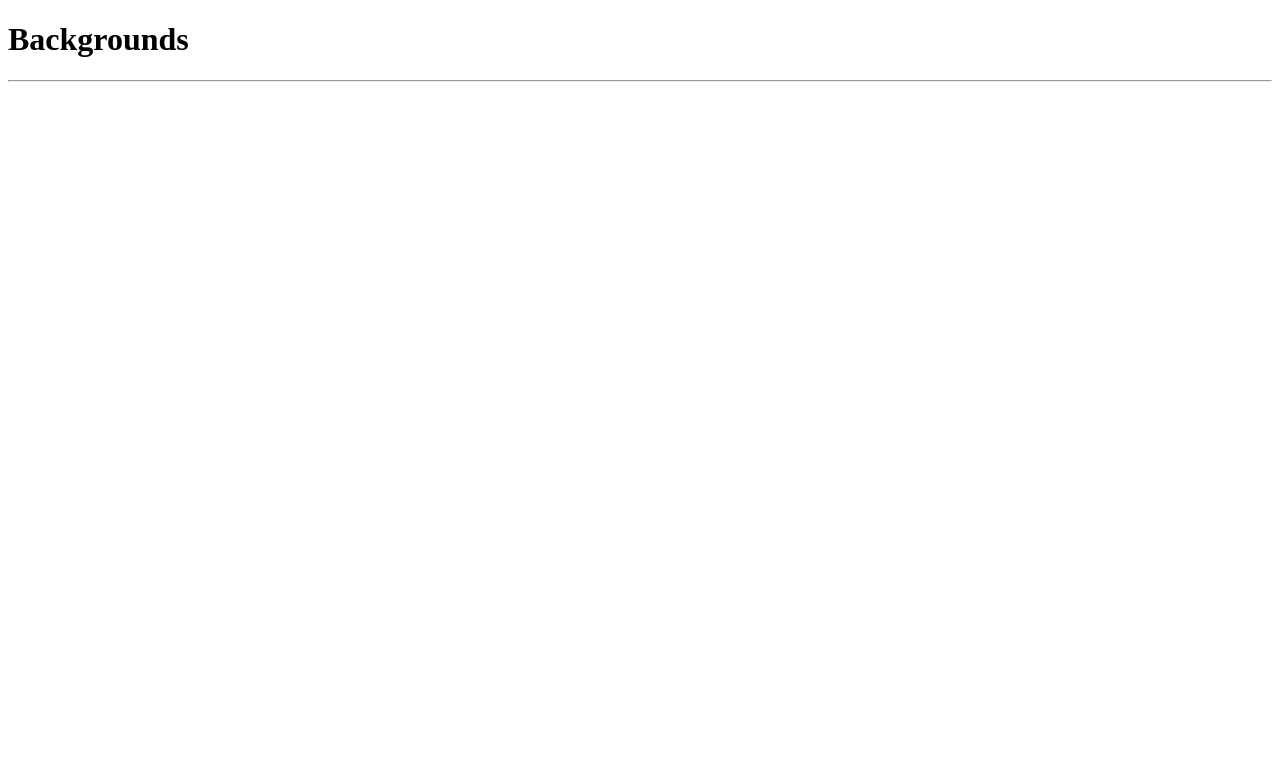
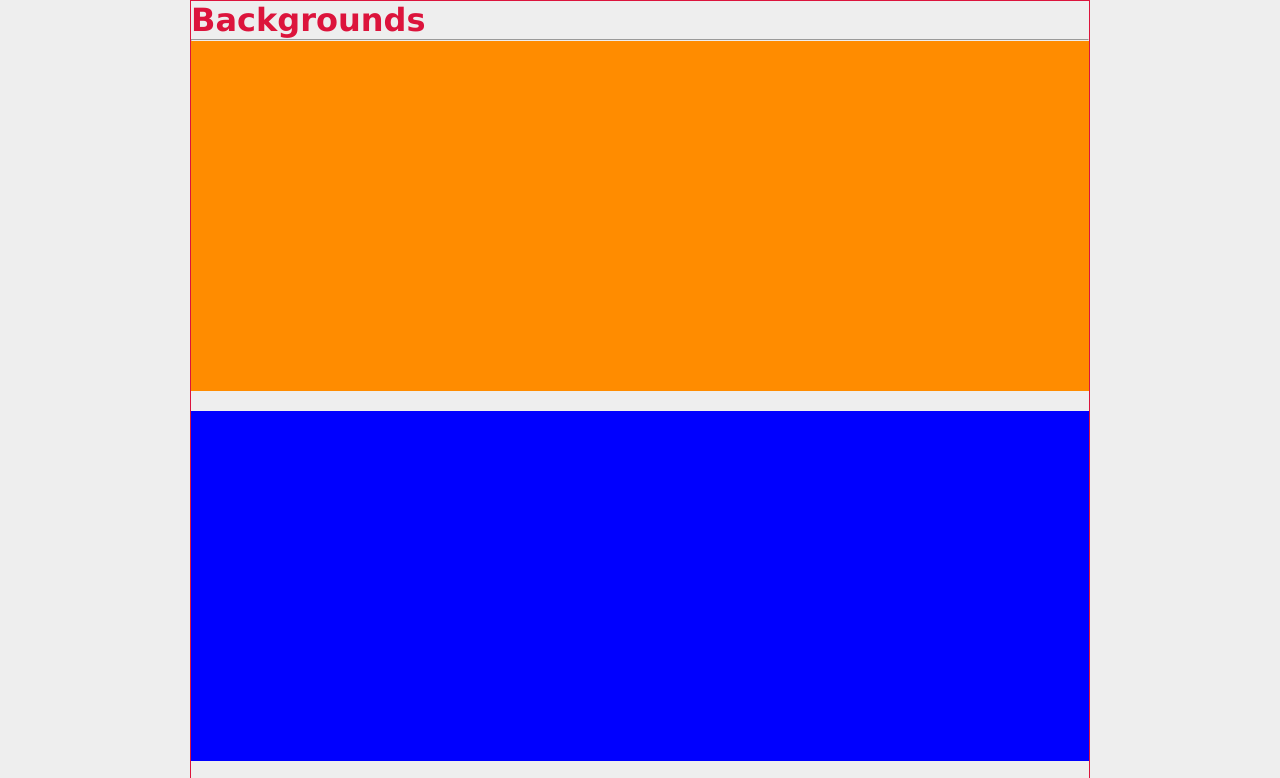
Before and after one commit to Melissa-Ann-Giuliani/curso-pescar_07-maquetador-web-avanzado, a website built with Vite: page clase-01/01-backgrounds/index.html in a window 1280 px wide. Shown: the top 778 px of the page. Built offline with nearby package versions, Linux system fonts and the light colour scheme.

Commit message:
Trabajando con fondos degradados

```diff
--- a/clase-01/01-backgrounds/index.html
+++ b/clase-01/01-backgrounds/index.html
@@ -6,8 +6,22 @@
     <title>Backgrounds</title>
   </head>
   <body>
-    <h1>Backgrounds</h1>
-    <hr>
+    <div class="container">
+      <h1 class="red-text">Backgrounds</h1>
+      <hr>
+
+      <div class="fondo-base fondo-color">
+
+      </div>
+
+      <div class="fondo-base fondo-degradado">
+
+      </div>
+
+      <div class="fondo-base fondo-degradado-2">
+
+      </div>
+    </div>
     <script type="module" src="/src/main.js"></script>
   </body>
 </html>
--- a/clase-01/01-backgrounds/src/style.css
+++ b/clase-01/01-backgrounds/src/style.css
@@ -0,0 +1,38 @@
+/* Reset */
+* {
+    padding: 0;
+    margin: 0;
+    box-sizing: border-box;
+}
+
+body {
+    background-color: #eee;
+    /* Tipografía segura -> Tdoos los SEo van a tener alguna de estas tipografías*/
+    font-family: Verdana, Geneva, Tahoma, sans-serif;
+}
+
+.container {
+    max-width: 900px;
+    border: 1px solid crimson;
+    margin: auto;
+}
+
+.red-text {
+    color: crimson;
+}
+
+.fondo-base {
+    background-color: blue;
+    width: auto;
+    height: 350px;
+    background-repeat: no-repeat;
+    margin-bottom: 20px;
+}
+
+.fondo-color {
+    background-color: darkorange;
+}
+
+.fondo-degradado-2 {
+    background-image: linear-gradient(blue,rgb(192, 57, 255), magenta);
+}
```
